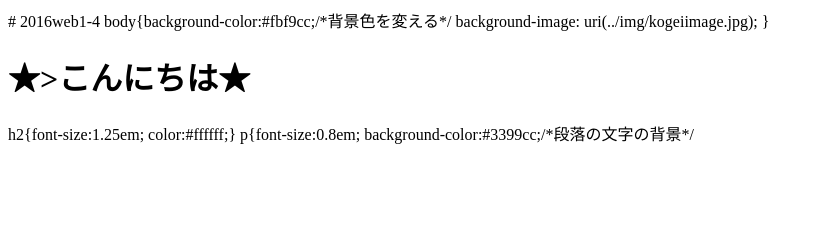
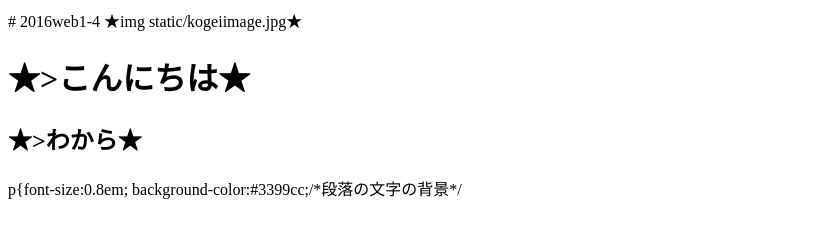
Before and after one commit to nyutorino/2016web1-4, a plain HTML site: page index.html in a window 1280 px wide. Shown: the whole page, without its empty margins (0-823 px from the left). Drawn offline with Linux system fonts and the light colour scheme.

Commit message:
Update index.html

```diff
--- a/index.html
+++ b/index.html
@@ -5,15 +5,11 @@
  </head>
 
  <body>
-  body{background-color:#fbf9cc;/*背景色を変える*/
-   background-image: uri(../img/kogeiimage.jpg);
-   }
-
+    <body><span><href="../">★</a></span>img static/kogeiimage.jpg<span>★</span></body>
    <h1><span><href="../">★</a></span>>こんにちは<span>★</span></h1>
 
 
-   h2{font-size:1.25em;
-   color:#ffffff;}
+   <h2><span><href="../">★</a></span>>わから<span>★</span></h2>
 
    p{font-size:0.8em;
    background-color:#3399cc;/*段落の文字の背景*/
```
